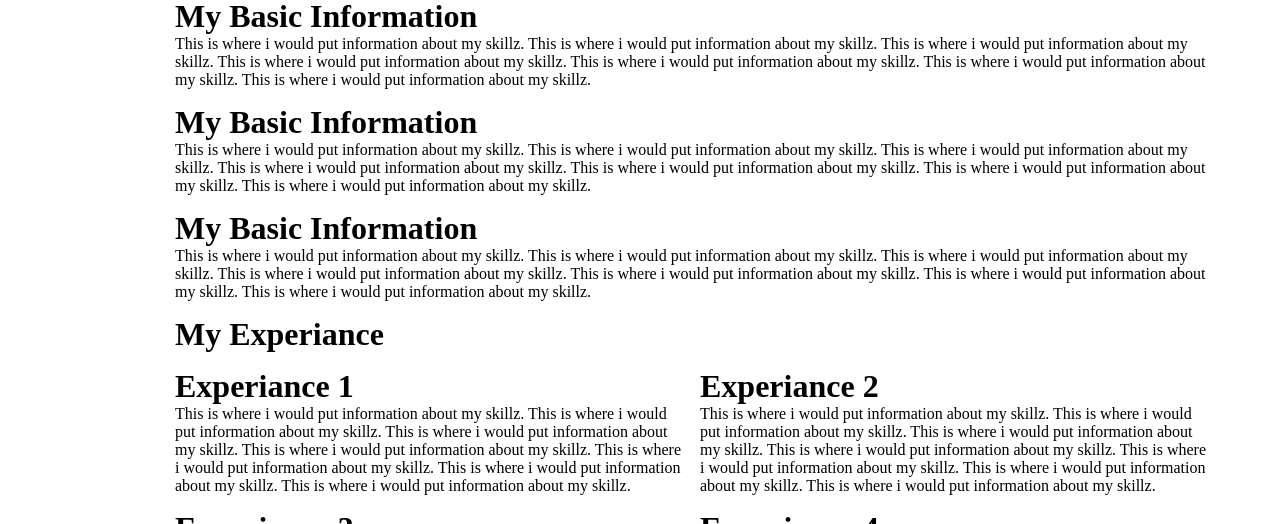
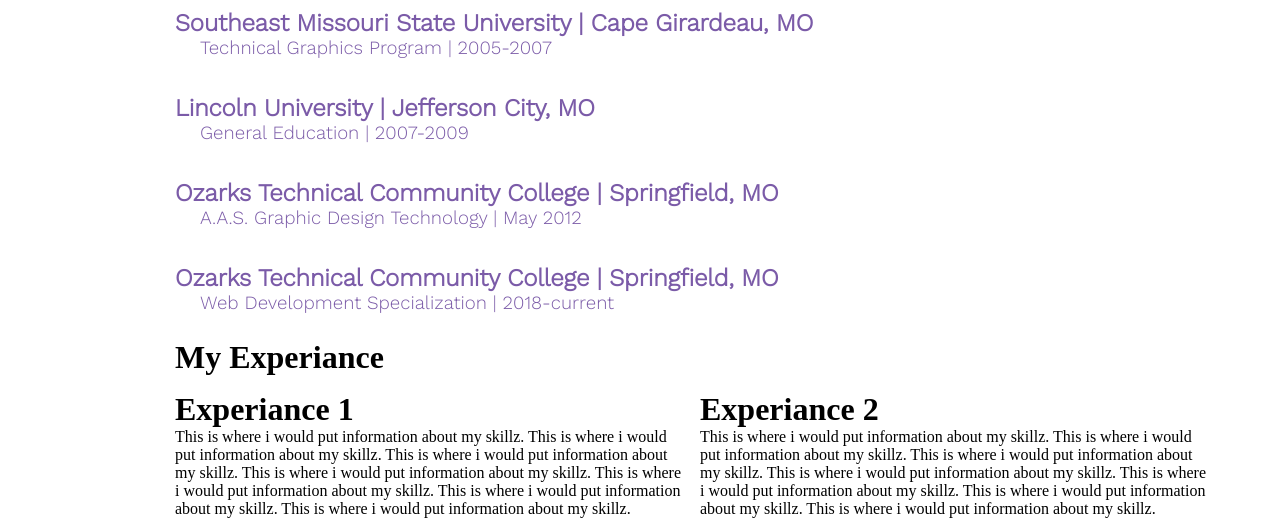
Before and after one commit to AaronMihalevich/aaronmihalevich.github.io, a plain HTML site: page index.html in a window 1280 px wide. Shown: the part 722-1246 px from the top of the page. Drawn offline with nearby package versions, Linux system fonts and the light colour scheme.

Commit message:
Adding of actual content

```diff
--- a/css/styles.css
+++ b/css/styles.css
@@ -10,9 +10,14 @@ arm.mihalv@gmial.com
   box-sizing: border-box;
 }
 
+
 h1{}
 h2{}
-h3{}
+h3{
+  font-family: 'Work Sans', sans-serif;
+  font-weight: 100;
+  text-indent: 25px;
+}
 h4{}
 h5{}
 h6{}
@@ -72,10 +77,26 @@ h6{}
   padding-top: 20px;
 }
 
-.exp-head, .edu-head, .skills-head, .edu-1, .edu-2, .edu-3,
+.exp-head, .edu-head, .skills-head, .edu-1, .edu-2, .edu-3, .edu-4,
  .exp-1, .exp-2, .exp-3, .exp-4, .skill-1, .skill-2, .skill-3{
   grid-column-start: 2;
   grid-column-end: 8;
+}
+
+.edu-head{
+  color: #7b5ba8;
+  font-family: 'Work Sans', sans-serif;
+  font-weight: 700;
+}
+
+.edu-1, .edu-2, .edu-3, .edu-4{
+  padding: 10px 0px 10px 0px;
+}
+
+.edu-1, .edu-2, .edu-3, .edu-4, h2{
+  color: #7b5ba8;
+  font-family: 'Work Sans', sans-serif;
+  font-weight: 700;
 }
 
 
--- a/index.html
+++ b/index.html
@@ -6,6 +6,7 @@
   <meta charset="UTF-8">
   <meta name="viewport" content="width=device-width, initial-scale=1.0">
   <meta http-equiv="X-UA-Compatible" content="ie=edge">
+  <link href="https://fonts.googleapis.com/css?family=Work+Sans:300" rel="stylesheet">
   <link rel="stylesheet" href="css/styles.css">
   <title>Aaron Mihalevich</title>
 </head>
@@ -43,34 +44,20 @@
       <h1>Education</h1>
     </div>
     <div class="edu-1">
-      <h1>My Basic Information</h1>
-      <p>This is where i would put information about my skillz.
-        This is where i would put information about my skillz.
-        This is where i would put information about my skillz.
-        This is where i would put information about my skillz.
-        This is where i would put information about my skillz.
-        This is where i would put information about my skillz.
-        This is where i would put information about my skillz.</p>
+      <h2>Southeast Missouri State University | Cape Girardeau, MO</h2>
+      <h3>Technical Graphics Program | 2005-2007</h3>
     </div>
     <div class="edu-2">
-      <h1>My Basic Information</h1>
-      <p>This is where i would put information about my skillz.
-        This is where i would put information about my skillz.
-        This is where i would put information about my skillz.
-        This is where i would put information about my skillz.
-        This is where i would put information about my skillz.
-        This is where i would put information about my skillz.
-        This is where i would put information about my skillz.</p>
+      <h2>Lincoln University | Jefferson City, MO</h2>
+      <h3>General Education | 2007-2009</h3>
     </div>
     <div class="edu-3">
-      <h1>My Basic Information</h1>
-      <p>This is where i would put information about my skillz.
-        This is where i would put information about my skillz.
-        This is where i would put information about my skillz.
-        This is where i would put information about my skillz.
-        This is where i would put information about my skillz.
-        This is where i would put information about my skillz.
-        This is where i would put information about my skillz.</p>
+      <h2>Ozarks Technical Community College | Springfield, MO</h2>
+      <h3>A.A.S. Graphic Design Technology | May 2012</h3>
+    </div>
+    <div class="edu-4">
+      <h2>Ozarks Technical Community College | Springfield, MO</h2>
+      <h3>Web Development Specialization | 2018-current </h3>
     </div>
 
     <!-- Experiance content section -->
```
